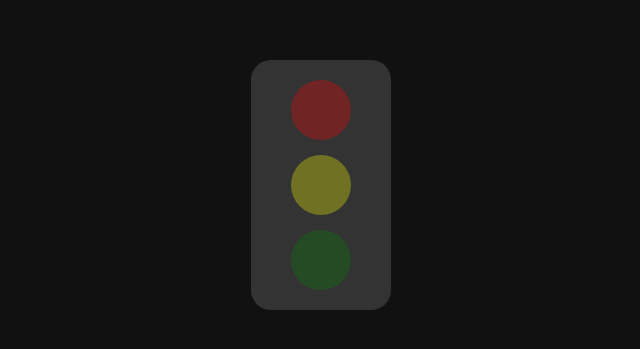
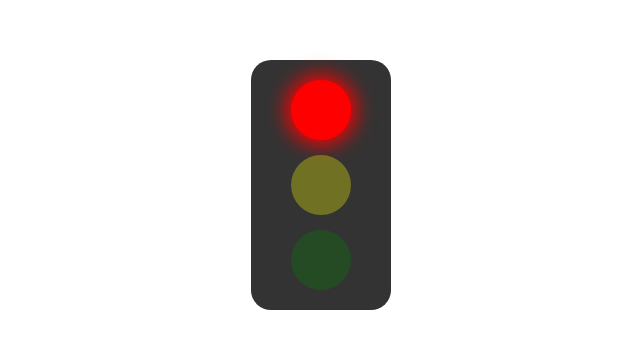
Before and after one commit to aamir-786/Final_Exam, a React (Vite) app in the folder traffic-simulator/: page / in a window 1280 px wide. Shown: the part 215-564 px from the top of the page, without its empty margins (319-959 px from the left). Built offline with nearby package versions, Linux system fonts and the light colour scheme.

Commit message:
making it functional component

```diff
--- a/traffic-simulator/src/components/TrafficLightSimulator.jsx
+++ b/traffic-simulator/src/components/TrafficLightSimulator.jsx
@@ -1,12 +1,22 @@
-import React from "react";
+import React, { useState } from "react";
 
 const TrafficLightSimulator = () => {
+  const [activeLight, setActiveLight] = useState("red");
+
+  const getLightStyle = (color) => ({
+    ...styles.light,
+    backgroundColor: color,
+    opacity: activeLight === color ? 1 : 0.3,
+    boxShadow: activeLight === color ? `0 0 20px 5px ${color}` : "none",
+    transition: "all 0.5s ease"
+  });
+
   return (
     <div style={styles.wrapper}>
       <div style={styles.container}>
-        <div style={{ ...styles.light, backgroundColor: 'red' }}></div>
-        <div style={{ ...styles.light, backgroundColor: 'yellow' }}></div>
-        <div style={{ ...styles.light, backgroundColor: 'green' }}></div>
+        <div style={getLightStyle("red")}></div>
+        <div style={getLightStyle("yellow")}></div>
+        <div style={getLightStyle("green")}></div>
       </div>
     </div>
   );
@@ -14,28 +24,26 @@ const TrafficLightSimulator = () => {
 
 const styles = {
   wrapper: {
-    height: '100vh',
-    width: '100vw',
-    backgroundColor: '#111',
-    display: 'flex',
-    justifyContent: 'center',
-    alignItems: 'center',
+    height: "100vh",
+    width: "100vw",
+    display: "flex",
+    justifyContent: "center",
+    alignItems: "center"
   },
   container: {
-    width: '100px',
-    backgroundColor: '#333',
-    padding: '20px',
-    borderRadius: '20px',
-    display: 'flex',
-    flexDirection: 'column',
-    alignItems: 'center',
-    gap: '15px',
+    width: "100px",
+    backgroundColor: "#333",
+    padding: "20px",
+    borderRadius: "20px",
+    display: "flex",
+    flexDirection: "column",
+    alignItems: "center",
+    gap: "15px"
   },
   light: {
-    width: '60px',
-    height: '60px',
-    borderRadius: '50%',
-    opacity: 0.3,
+    width: "60px",
+    height: "60px",
+    borderRadius: "50%"
   }
 };
 
```
